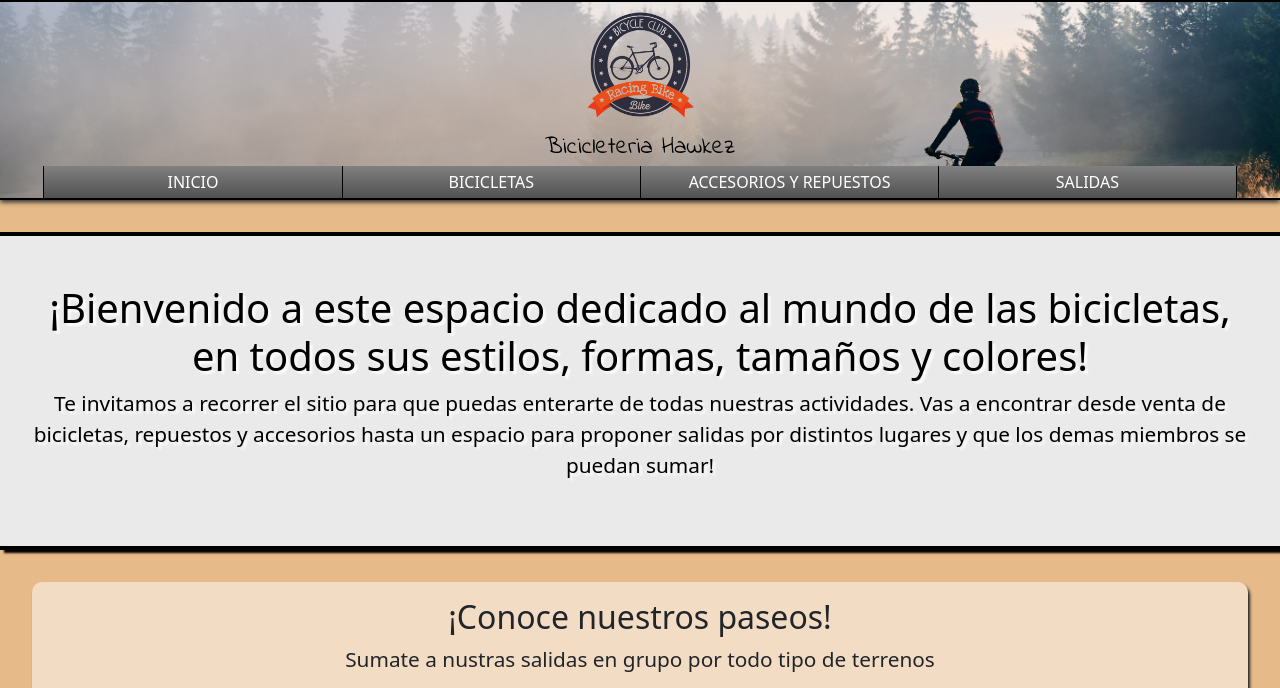
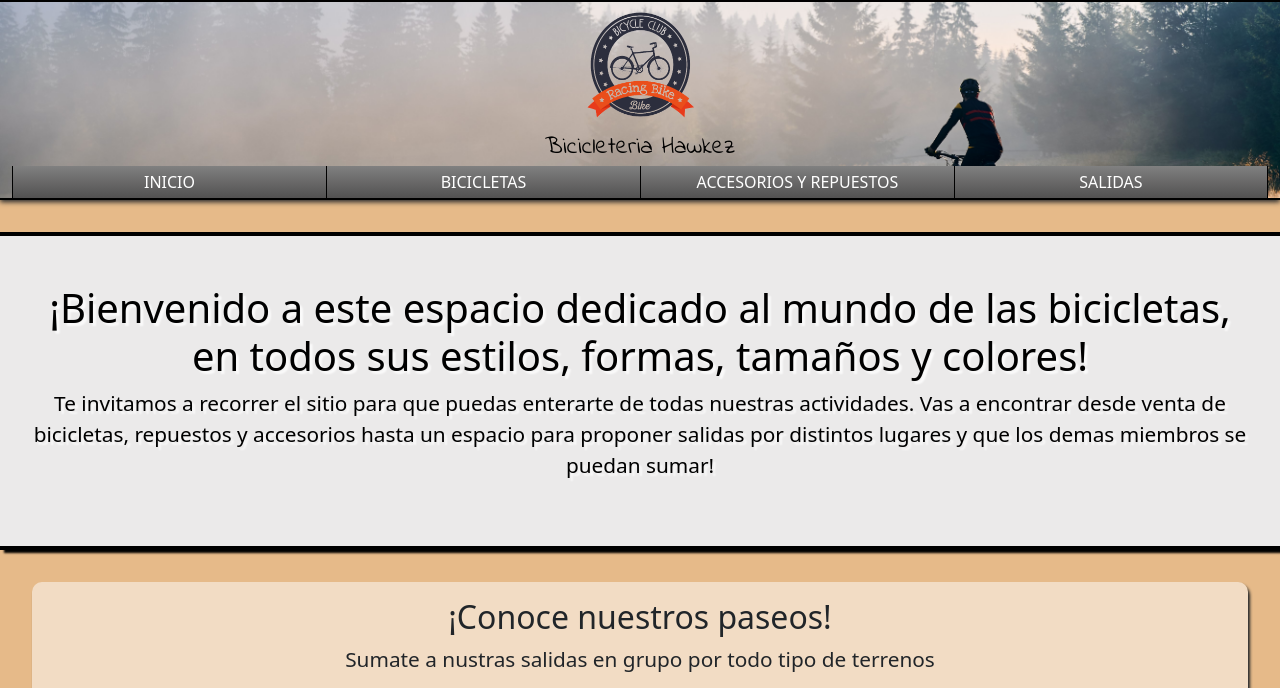
Before and after one commit to JuMaHawk/Tercer-pre-entrega-Ferrero, a plain HTML site: page index.html in a window 1280 px wide. Shown: the top 688 px of the page. Drawn offline with nearby package versions, Linux system fonts and the light colour scheme; grey boxes are pictures that could not be loaded.

Commit message:
Arreglo del menu hamburguesa

```diff
--- a/scss/_header.scss
+++ b/scss/_header.scss
@@ -45,13 +45,12 @@ header {
             justify-content: center;
 
             .listado {
-                width: 95%;
+                width: 100%;
                 display: flex;
                 justify-content: space-evenly;
             }
 
             .itemsNav {
-                width: 30%;
                 height: 2rem;
                 border-left: 1px solid black;
                 background-image: linear-gradient(to top, rgb(82, 81, 81), rgb(128, 128, 128));
--- a/scss/_mediasq.scss
+++ b/scss/_mediasq.scss
@@ -7,3 +7,9 @@
         height: 5rem;
     }
 }
+
+@media (min-width: 987px){
+    .itemsNav{
+        width: 30%;
+    }
+}
```
Also changed, not shown: css/style.css, 1 other file.
